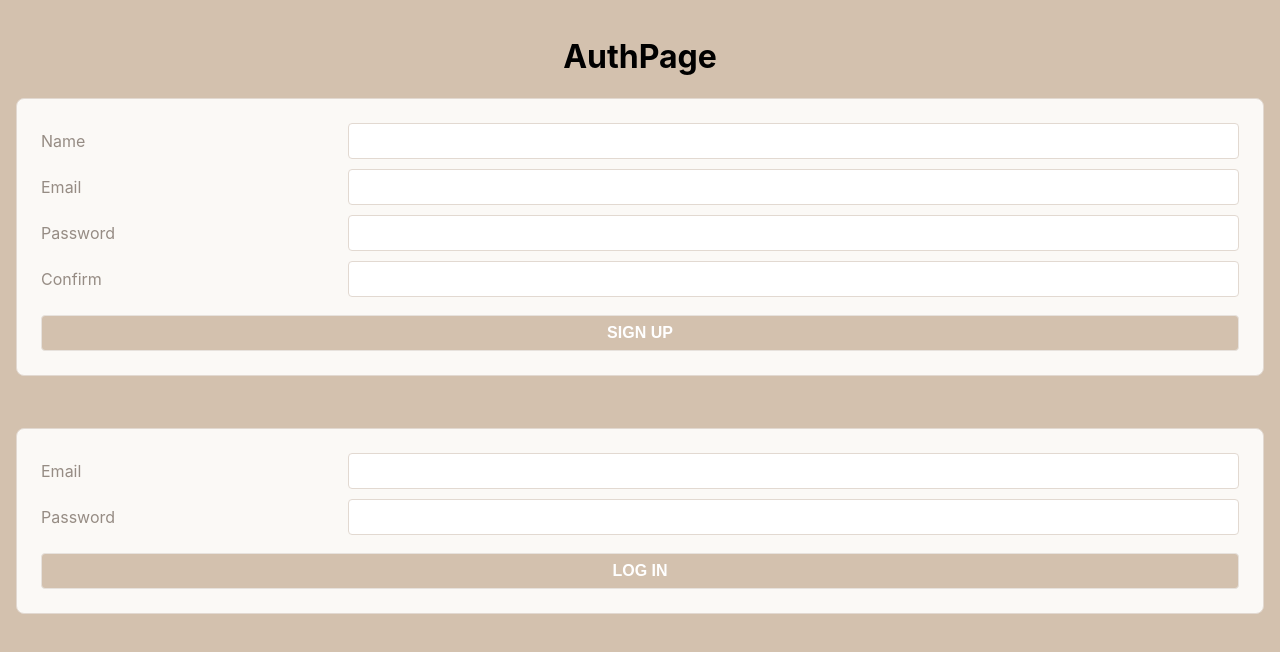
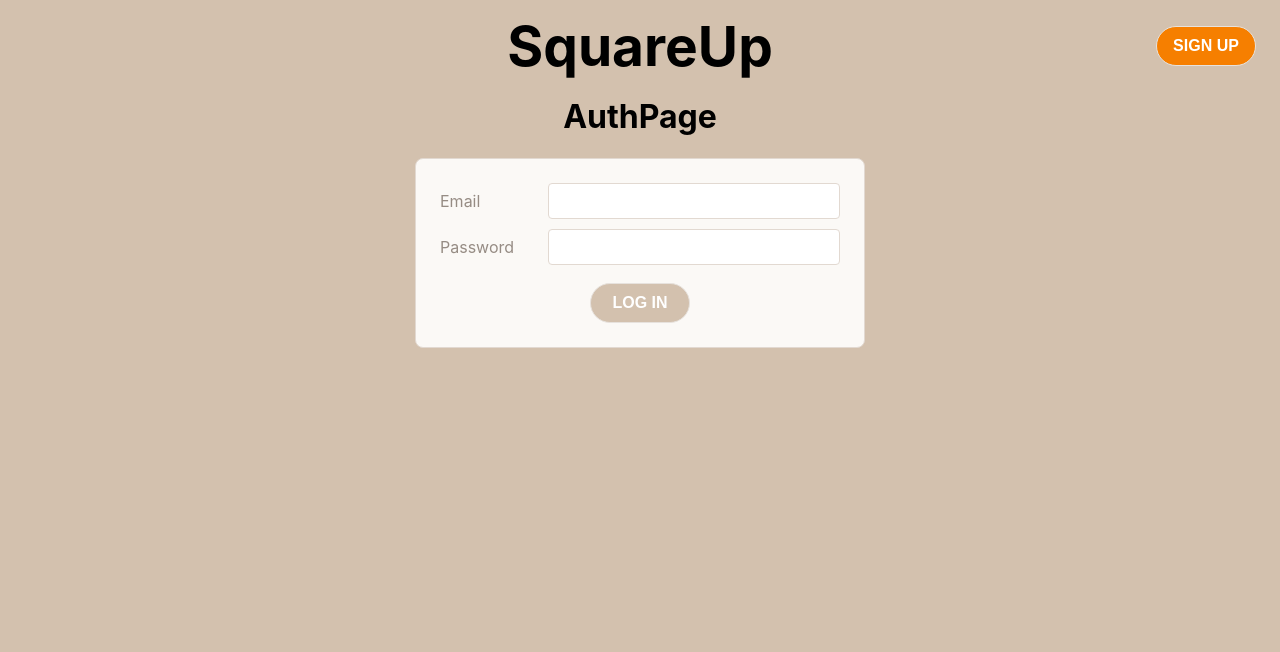
Before and after one commit to aaayon91/square-up, a React (Create React App) app: page /orders in a window 1280 px wide. Shown: the top 652 px of the page. Built offline with nearby package versions, Linux system fonts and the light colour scheme.

Commit message:
adds login/signup form toggling

```diff
--- a/package.json
+++ b/package.json
@@ -1,5 +1,5 @@
 {
-  "name": "mern-infrastructure",
+  "name": "square-up",
   "version": "0.1.0",
   "private": true,
   "dependencies": {
--- a/public/index.html
+++ b/public/index.html
@@ -24,7 +24,7 @@
       work correctly both with client-side routing and a non-root public URL.
       Learn how to configure a non-root public URL by running `npm run build`.
     -->
-    <title>SEI CAFE</title>
+    <title>SquareUp</title>
   </head>
   <body>
     <noscript>You need to enable JavaScript to run this app.</noscript>
--- a/src/components/LoginForm/LoginForm.jsx
+++ b/src/components/LoginForm/LoginForm.jsx
@@ -1,7 +1,7 @@
 import { useState } from 'react';
 import * as usersService from '../../utilities/users-service';
 
-export default function LoginForm({ setUser }) {
+export default function LoginForm({ setUser, formDisplayed }) {
   const [credentials, setCredentials] = useState({
     email: '',
     password: ''
@@ -36,10 +36,14 @@ export default function LoginForm({ setUser }) {
           <input type="text" name="email" value={credentials.email} onChange={handleChange} required />
           <label>Password</label>
           <input type="password" name="password" value={credentials.password} onChange={handleChange} required />
-          <button type="submit">LOG IN</button>
+          <div className="btn-div">
+            <button type="submit">LOG IN</button>
+          </div>
         </form>
       </div>
       <p className="error-message">&nbsp;{error}</p>
     </div>
   );
 }
+
+{/* <button onClick={formDisplayed}>SIGN UP</button> */}
--- a/src/components/NavBar/NavBar.jsx
+++ b/src/components/NavBar/NavBar.jsx
@@ -1,7 +1,7 @@
 import { Link } from "react-router-dom"
 import * as userService from '../../utilities/users-service'
 
-export default function NavBar({user, setUser}) {
+export default function NavBar({user, setUser, form, formDisplayed}) {
 
     function handleLogOut() {
         // Delegate to the users-service
@@ -11,14 +11,29 @@ export default function NavBar({user, setUser}) {
     }
 
     return (
-        <nav>
-            <Link to="/orders">Order History</Link>
-            &nbsp; | &nbsp;
-            <Link to="/orders/new">New Order</Link>
-            &nbsp; | &nbsp;
-            <span>Welcome, {user.name}</span>
-            &nbsp;&nbsp;
-            <Link to="" onClick={handleLogOut} >Log Out</Link>
+        <nav className="navbar">
+            {
+            user ?
+            <>
+                <button className="nav-btn-2"><Link className="nav-link" to="/orders">JOIN A SQ</Link></button>
+                <button className="nav-btn-2"><Link className="nav-link" to="/orders/new">START A SQ</Link></button>
+                <span>Welcome, {user.name}</span>
+                <button className="nav-btn-2"><Link className="nav-link" to="" onClick={handleLogOut} >LOG OUT</Link></button>
+            </>
+            :
+            <>
+                <div>
+                <h1 className="centered">SquareUp</h1>
+                </div>
+                {
+                    form ?
+                        <button className="nav-btn" onClick={formDisplayed}>SIGN UP</button>
+
+                    :
+                        <button className="nav-btn" onClick={formDisplayed}>LOG IN</button>
+                }
+            </>
+            }
         </nav>
     )
 }
--- a/src/components/SignUpForm/SignUpForm.jsx
+++ b/src/components/SignUpForm/SignUpForm.jsx
@@ -69,7 +69,9 @@ export default class SignUpForm extends Component {
                 <input type="password" name="password" value={this.state.password} onChange={this.handleChange} required />
                 <label>Confirm</label>
                 <input type="password" name="confirm" value={this.state.confirm} onChange={this.handleChange} required />
-                <button type="submit" disabled={disable}>SIGN UP</button>
+                <div className="btn-div">
+                  <button type="submit" disabled={disable}>SIGN UP</button>
+                </div>
               </form>
             </div>
             <p className="error-message">&nbsp;{this.state.error}</p>
@@ -77,3 +79,5 @@ export default class SignUpForm extends Component {
         );
       }
 }
+
+{/* <button onClick={this.props.formDisplayed}>LOGIN</button> */}
--- a/src/index.css
+++ b/src/index.css
@@ -80,7 +80,15 @@ code {
   font-size: 2vmin;
 }
 
+.auth-page {
+  display: flex;
+  flex-direction: column;
+  align-items: center;
+}
+
 .form-container {
+  width: 450px;
+  height:max-content;
   padding: 3vmin;
   background-color: var(--tan-1);
   border: .1vmin solid var(--tan-3);
@@ -119,6 +127,12 @@ input:focus {
   border-color: var(--orange);
 }
 
+.btn-div {
+  grid-column: span 2;
+  /* width: 100%; */
+  /* background-color: blue; */
+}
+
 button, a.button {
   margin: 1vmin;
   padding: 1vmin;
@@ -152,4 +166,8 @@ button:disabled, form:invalid button[type="submit"] {
 button[type="submit"] {
   grid-column: span 2;
   margin: 1vmin 0 0;
+  height: 40px;
+  width: 100px;
+  border-radius: 40px;
+  font-size: 100%;
 }
--- a/src/pages/App/App.css
+++ b/src/pages/App/App.css
@@ -36,3 +36,61 @@
     transform: rotate(360deg);
   }
 }
+
+/* navbar styling */
+.navbar {
+  /* width: 100vw; */
+  height: 60px;
+  /* display: block; */
+  display: flex;
+  align-items: center;
+  /* text-align: center; */
+  justify-content: flex-end;
+  /* background-color: blue; */
+}
+
+.nav-btn {
+  height: 40px;
+  width: 100px;
+  border-radius: 40px;
+  font-size: 100%;
+}
+
+/* .submit {
+  height: 40px;
+  width: 100px;
+  border-radius: 40px;
+  font-size: 100%;
+} */
+
+.centered {
+  position: fixed;
+  font-size: 55px;
+  top: 0%;
+  left: 50%;
+  /* bring your own prefixes */
+  transform: translate(-50%, -50%);
+}
+
+.nav-btn-2 {
+  height: 40px;
+  width: 120px;
+  border-radius: 40px;
+  font-size: 100%;
+}
+
+.nav-link {
+  text-decoration: none;
+  color: white;
+}
+
+/* nav > button:hover:not(.active) {
+  color: white;
+  background-color: #00B7FF;
+} */
+
+nav > button.active {
+  color: white;
+  background-color: #00B7FF;
+  /* cursor: default; */
+}
--- a/src/pages/App/App.jsx
+++ b/src/pages/App/App.jsx
@@ -8,22 +8,38 @@ import OrderHistoryPage from '../OrderHistoryPage/OrderHistoryPage';
 import NavBar from '../../components/NavBar/NavBar';
 import { getUser } from '../../utilities/users-service';
 
+let f=0;
 export default function App() {
   const [user, setUser] = useState(getUser());
+  const [form, setForm] = useState(1);
+
+  function formDisplayed(evt) {
+      f = f + 1;
+      if (f % 2 === 0) {
+          setForm(1);
+      } else {
+          setForm(null);
+      }
+  }
+  console.log(f)
+  console.log(form)
 
   return (
     <main className="App">
       {
         user ?
         <>
-          <NavBar user={user} setUser={setUser} />
+          <NavBar user={user} setUser={setUser}/>
           <Routes>
             <Route path="/orders/new" element={ <NewOrderPage /> } />
             <Route path="/orders" element={ <OrderHistoryPage /> } />
           </Routes>
         </>
         :
-        <AuthPage setUser={setUser} />
+        <>
+          <NavBar user={user} setUser={setUser} form={form} formDisplayed={formDisplayed}/>
+          <AuthPage setUser={setUser} form={form}/>
+        </>
       }
     </main>
   );
--- a/src/pages/AuthPage/AuthPage.jsx
+++ b/src/pages/AuthPage/AuthPage.jsx
@@ -1,12 +1,32 @@
+import { useState } from "react";
 import LoginForm from "../../components/LoginForm/LoginForm";
 import SignUpForm from "../../components/SignUpForm/SignUpForm";
 
-export default function AuthPage({setUser}) {
+let f = 0;
+export default function AuthPage({setUser, formDisplayed, form}) {
+    // const [form, setForm] = useState(1);
+
+    // function formDisplayed(evt) {
+    //     f = f + 1;
+    //     if (f % 2 === 0) {
+    //         setForm(1);
+    //     } else {
+    //         setForm(null);
+    //     }
+    // }
+    // console.log(f)
+    // console.log(form)
     return(
-        <main>
+        <main className="auth-page">
             <h1>AuthPage</h1>
-            <SignUpForm setUser={setUser}/>
-            <LoginForm setUser={setUser}/>
+            {
+                form ?
+                    <LoginForm setUser={setUser}/>
+                :
+                    <SignUpForm setUser={setUser}/>
+            }
         </main>
     );
 }
+
+// formDisplayed={formDisplayed}
--- a/src/pages/NewOrderPage/NewOrderPage.jsx
+++ b/src/pages/NewOrderPage/NewOrderPage.jsx
@@ -1,5 +1,36 @@
 export default function NewOrderPage() {
+
+    function handleChange(evt) {
+        // setCredentials({ ...credentials, [evt.target.name]: evt.target.value });
+        // setError('');
+    }
+
+    async function handleSubmit(evt) {
+        // Prevent form from being submitted to the server
+        evt.preventDefault();
+        try {
+            // The promise returned by the signUp service method
+            // will resolve to the user object included in the
+            // payload of the JSON Web Token (JWT)
+            const user = await usersService.login(credentials);
+            setUser(user);
+        } catch(err) {
+            console.log(err);
+            setError('Log In Failed - Try Again');
+        }
+    }
+
     return(
-        <h1>NewOrderPage</h1>
+        <div className="form-container" onSubmit={handleSubmit}>
+          <form autoComplete="off" >
+            <label>Email</label>
+            <input type="text" name="email" value={credentials.email} onChange={handleChange} required />
+            <label>Password</label>
+            <input type="password" name="password" value={credentials.password} onChange={handleChange} required />
+            <div className="btn-div">
+              <button type="submit">LOG IN</button>
+            </div>
+          </form>
+        </div>
     );
 }
```
